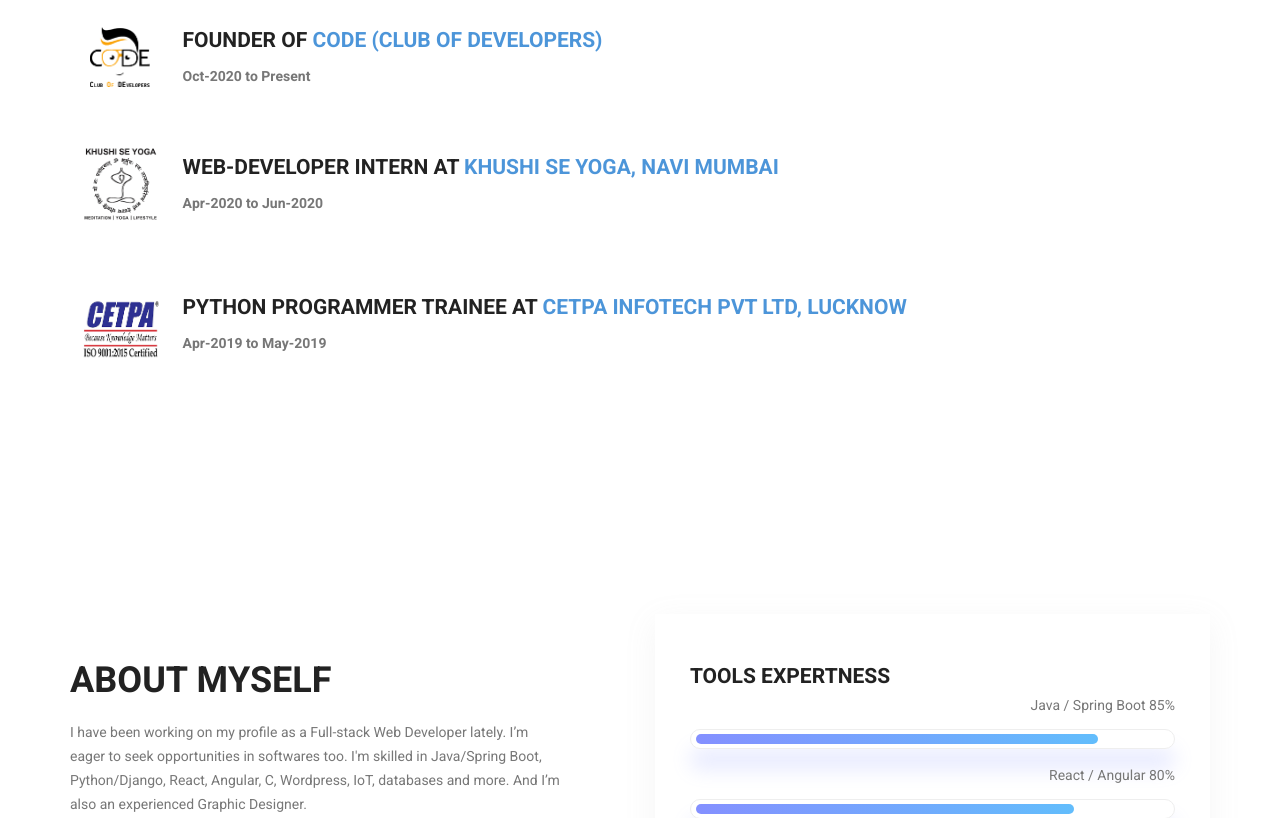
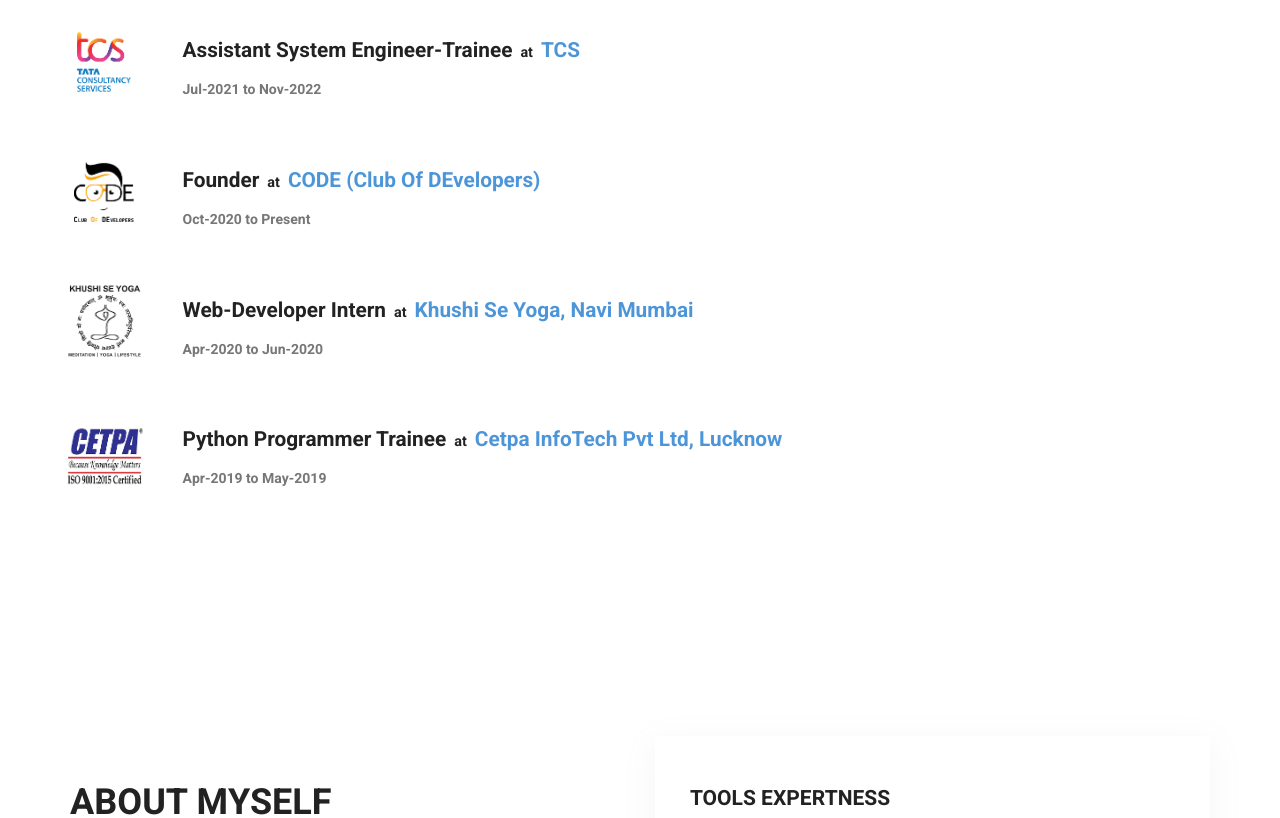
Before and after one commit to Rajat26599/react-portfolio, a React (Create React App) app: page / in a window 1280 px wide. Shown: the part 960-1778 px from the top of the page. Built offline with nearby package versions, Linux system fonts and the light colour scheme; no server answers.

Commit message:
Updated Experience and skills

```diff
--- a/src/App.js
+++ b/src/App.js
@@ -21,7 +21,7 @@
 import Navbar from './components/Navbar';
 import Banner from './components/Banner';
 import Experience from './components/Experience/Experience';
-import Welcome from './components/Welcome';
+import Welcome from './components/Welcome/Welcome';
 import Recommends from './components/Recommends';
 import Footer from './components/Footer';
 import Projects from './components/Projects';
--- a/src/assets/css/style.css
+++ b/src/assets/css/style.css
@@ -2647,21 +2647,6 @@
         background-image: -webkit-linear-gradient(0deg, #8490ff 0%, #62bdfc 100%);
         background-image: -ms-linear-gradient(0deg, #8490ff 0%, #62bdfc 100%); }
 
-      .prog-1 {
-        width: 85%;
-      }
-      .prog-2 {
-        width: 80%;
-      }
-      .prog-3 {
-        width: 70%;
-      }
-      .prog-4 {
-        width: 85%;
-      }
-      .prog-5 {
-        width: 95%;
-      }
 
 /* End Welcome Area css
 ============================================================================================ */
--- a/src/components/Banner.js
+++ b/src/components/Banner.js
@@ -17,7 +17,7 @@
                 <h5>This is me</h5>
                 <h2>Rajat Saxena</h2>
                 <p id="des-1"><i className="lnr lnr-bug"></i> &nbsp;&nbsp;&nbsp;&nbsp; Full-stack Developer &nbsp;&nbsp;&nbsp;&nbsp; <i className="lnr lnr-pie-chart"></i> &nbsp;&nbsp;&nbsp;&nbsp; Graphic Designer &nbsp;&nbsp;&nbsp;&nbsp; <i className="lnr lnr-code"></i> &nbsp;&nbsp;&nbsp;&nbsp; Software Enthusiast</p>
-                <p id="des-2"><i className="lnr lnr-star"></i> &nbsp;&nbsp;&nbsp;&nbsp; Founder of CODE &nbsp;&nbsp;&nbsp;&nbsp; <i className="lnr lnr-briefcase"></i> &nbsp;&nbsp;&nbsp;&nbsp; Assistant System Engineer - Trainee at TCS</p>
+                <p id="des-2"><i className="lnr lnr-star"></i> &nbsp;&nbsp;&nbsp;&nbsp; Founder of CODE &nbsp;&nbsp;&nbsp;&nbsp; <i className="lnr lnr-briefcase"></i> &nbsp;&nbsp;&nbsp;&nbsp; ABA (UI Developer) at Infosys</p>
                 <a className="banner_btn" href="#experience_area">Discover Now</a>
                 <div className="upper-social">
                   <ul className="list">
--- a/src/components/Experience/Experience.css
+++ b/src/components/Experience/Experience.css
@@ -10,15 +10,28 @@
 }
 .profile {
     padding-left: 30px;
+    margin-top: 20px;
 }
 .profile_name {
     color: #222222;
-    font-size: 21px;
-    text-transform: uppercase;
+    font-size: 1.3rem;
     font-weight: bold;
+}
+.at {
+    font-size: 0.9rem;
+    margin: 0 0.5rem;
 }
 .experienceItem {
     margin-bottom: 40px;
+    position: relative;
+}
+.experienceItem img {
+    margin: 0;
+    position: absolute;
+    top: 50%;
+    left: 50%;
+    -ms-transform: translate(-50%, -50%);
+    transform: translate(-50%, -50%);
 }
 .experienceItem:last-child {
     margin-bottom: unset;
--- a/src/components/Experience/Experience.js
+++ b/src/components/Experience/Experience.js
@@ -1,10 +1,51 @@
 import React from 'react';
 import './Experience.css';
+import infosysLogo from './img/infosysLogo.png';
 import tcsLogo from './img/tcsLogo.png';
 import codeLogo from './img/codeLogo.png';
 import ksyLogo from './img/ksyLogo.png';
 import cetpaLogo from './img/cetpaLogo.png';
 
+const wordExperiences = [
+  {
+    logo: {url: infosysLogo, width: 80},
+    alt: "Infosys logo",
+    profileName: "Associate Business Analyst (UI Developer)",
+    companyName: "Infosys",
+    duration: "Nov-2022 to Present"
+  },
+  {
+    logo: {url: tcsLogo, width: 100},
+    alt: "TCS logo",
+    profileName: "Assistant System Engineer-Trainee",
+    companyName: "TCS",
+    duration: "Jul-2021 to Nov-2022"
+  }
+]
+
+const otherExperiences = [
+  {
+    logo: {url: codeLogo, width: 60},
+    alt: "CODE logo",
+    profileName: "Founder",
+    companyName: "CODE (Club Of DEvelopers)",
+    duration: "Oct-2020 to Present"
+  },
+  {
+    logo: {url: ksyLogo, width: 100},
+    alt: "KSY logo",
+    profileName: "Web-Developer Intern",
+    companyName: "Khushi Se Yoga, Navi Mumbai",
+    duration: "Apr-2020 to Jun-2020"
+  },
+  {
+    logo: {url: cetpaLogo, width: 100},
+    alt: "CETPA logo",
+    profileName: "Python Programmer Trainee",
+    companyName: "Cetpa InfoTech Pvt Ltd, Lucknow",
+    duration: "Apr-2019 to May-2019"
+  }
+]
 
 const Experience = () => {
   return (
@@ -13,45 +54,41 @@
         <div className='experience_text'>
           <h4>Experience</h4>
 
+          {
+            wordExperiences.map(item => (
               <div className='row experienceItem'>
                 <div className='col-md-1 col-sm-3' >
-              <img src={tcsLogo} alt='tcsLogo' width={100}></img>
+                  <img src={item.logo.url} alt={item.alt} width={item.logo.width}></img>
                 </div>
-            <div className='col-md-11 col-sm-9 profile' style={{marginTop:20}}>
-              <p className='profile_name'>Assistant System Engineer-Trainee at <span className='companyName'>TCS</span></p>
-              <h6>Jul-2021 to Present</h6>
+                <div className='col-md-11 col-sm-9 profile'>
+                  <p className='profile_name'>
+                    {item.profileName}
+                    <span className='at'>at</span>
+                    <span className='companyName'>{item.companyName}</span>
+                  </p>
+                  <h6>{item.duration}</h6>
                 </div>
               </div>
+            ))
+          }
 
+          {
+            otherExperiences.map(item => (
               <div className='row experienceItem'>
                 <div className='col-md-1 col-sm-3' >
-              <img src={codeLogo} alt='codeLogo' width={60} style={{marginLeft:20}}></img>
+                  <img src={item.logo.url} alt={item.alt} width={item.logo.width}></img>
                 </div>
                 <div className='col-md-11 col-sm-9 profile'>
-              <p className='profile_name'>Founder of <span className='companyName'>CODE (Club Of DEvelopers)</span></p>
-              <h6>Oct-2020 to Present</h6>
+                  <p className='profile_name'>
+                    {item.profileName}
+                    <span className='at'>at</span>
+                    <span className='companyName'>{item.companyName}</span>
+                  </p>
+                  <h6>{item.duration}</h6>
                 </div>
               </div>
-
-          <div className='row experienceItem'>
-            <div className='col-md-1 col-sm-3' >
-              <img src={ksyLogo} alt='ksyLogo' width={100}></img>
-            </div>
-            <div className='col-md-11 col-sm-9 profile' style={{marginTop:20}}>
-              <p className='profile_name'>Web-Developer Intern at <span className='companyName'>Khushi Se Yoga, Navi Mumbai</span></p>
-              <h6>Apr-2020 to Jun-2020</h6>
-            </div>
-          </div>
-
-          <div className='row experienceItem'>
-            <div className='col-md-1 col-sm-3' >
-              <img src={cetpaLogo} alt='cetpaLogo' width={100}></img>
-            </div>
-            <div className='col-md-11 col-sm-9 profile' style={{marginTop:20}}>
-              <p className='profile_name'>Python Programmer Trainee at <span className='companyName'>Cetpa InfoTech Pvt Ltd, Lucknow</span></p>
-              <h6>Apr-2019 to May-2019</h6>
-            </div>
-          </div>
+            ))
+          }
         </div>
 
       </div>
--- /dev/null
+++ b/src/components/Welcome/Welcome.css
@@ -0,0 +1,15 @@
+.prog-1 {
+    width: 90%;
+  }
+  .prog-2 {
+    width: 80%;
+  }
+  .prog-3 {
+    width: 70%;
+  }
+  .prog-4 {
+    width: 85%;
+  }
+  .prog-5 {
+    width: 95%;
+  }
--- a/src/components/Welcome.js
+++ b/src/components/Welcome/Welcome.js
@@ -1,4 +1,5 @@
 import React from 'react';
+import './Welcome.css';
 
 const Welcome = () => {
     return (
@@ -43,13 +44,13 @@
                 <h3>Tools Expertness</h3>
                 <div className="skill_main">
               <div className="skill_item">
-                <h4>Java / Spring Boot <span className="counter">85</span>%</h4>
+                <h4>React / Angular / Vue <span className="counter">90</span>%</h4>
                 <div className="progress">
-                  <div className="progress-bar prog-1" role="progressbar" aria-valuenow="85" aria-valuemin="0" aria-valuemax="100"></div>
+                  <div className="progress-bar prog-1" role="progressbar" aria-valuenow="90" aria-valuemin="0" aria-valuemax="100"></div>
                 </div>
               </div>
               <div className="skill_item">
-                <h4>React / Angular <span className="counter">80</span>%</h4>
+                <h4>Java / Spring Boot <span className="counter">80</span>%</h4>
                 <div className="progress">
                   <div className="progress-bar prog-2" role="progressbar" aria-valuenow="80" aria-valuemin="0" aria-valuemax="100"></div>
                 </div>
```
Also changed, not shown: src/components/Experience/img/infosysLogo.png (added). Lines whose indentation alone changed are shown as unchanged.
